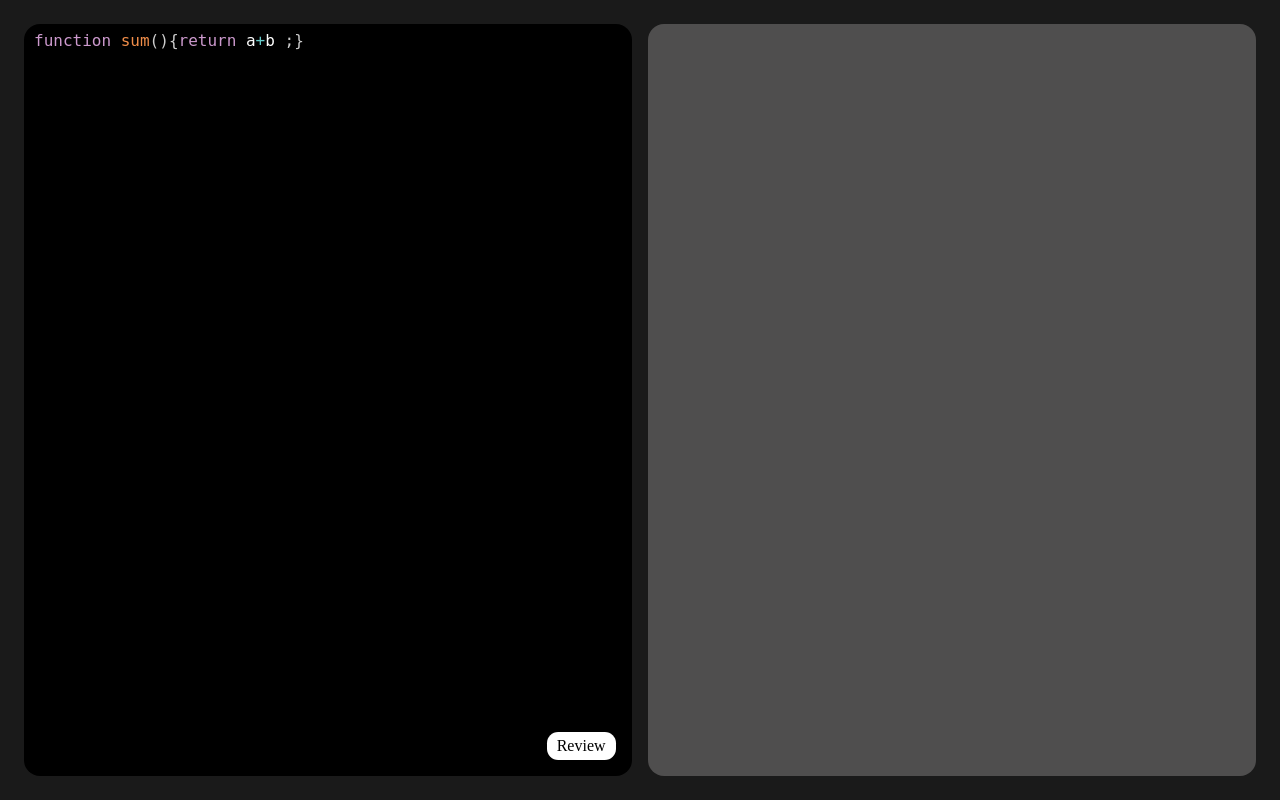
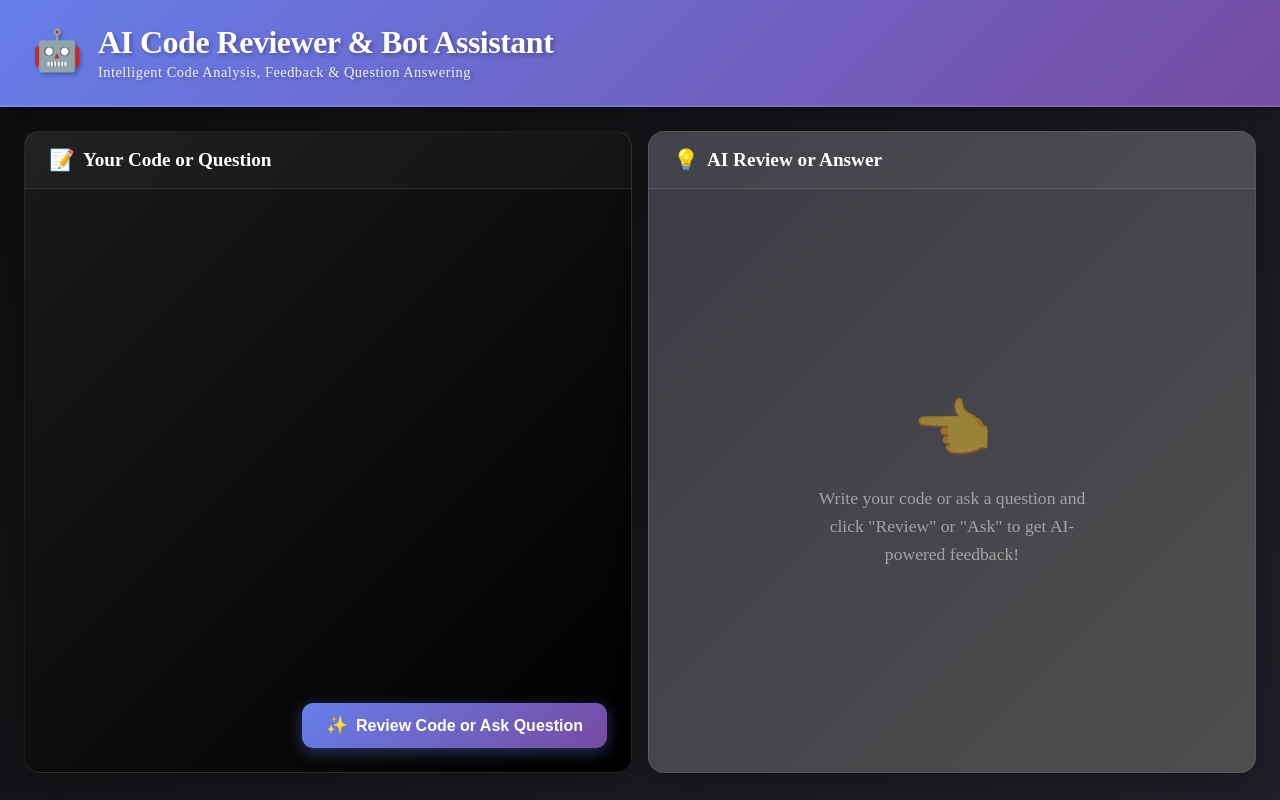
Before and after one commit to Sam124-Scorpion/Optima, a React (Vite) app in the folder Frontend/: page / in a window 1280 px wide. Built offline with nearby package versions, Linux system fonts and the light colour scheme.

Commit message:
newy added ui

```diff
--- a/Frontend/src/App.jsx
+++ b/Frontend/src/App.jsx
@@ -13,8 +13,11 @@ import rehypeHighlight from "rehype-highlight"
 
 const App = () => {
 
-  const [code, setcode] = useState(`function sum(){return a+b ;}`)
+  const [code, setcode] = useState(``)
   const [review, setreview] = useState(``)
+  const [answer, setanswer] = useState(``)
+  const [isLoading, setIsLoading] = useState(false)
+  const [error, setError] = useState(null)
 
 
   useEffect(() => {
@@ -23,35 +26,60 @@ const App = () => {
   }, [])
 
   async function reviewcode() {
-    const res = await axios.post('http://localhost:3000/ai/get_review', { code });
-    console.log(res)
+    if (!code.trim()) {
+      setError("Please enter some code to review")
+      return
+    }
 
-    setreview(res.data)
+    setIsLoading(true)
+    setError(null)
+    setreview("")
+    setanswer("")
 
-
+    try {
+      const res = await axios.post('http://localhost:3000/ai/get_review', { code : code });
+      console.log(res)
+      setreview(res.data)
+      setanswer(res.data)
+    } catch (err) {
+      setError("Failed to get review or answer. Please try again.")
+      console.error(err)
+    } finally {
+      setIsLoading(false)
+    }
   }
 
   return (
     <>
+      <header className="app-header">
+        <div className="header-content">
+          <h1 className="main-title">
+            <span className="title-icon">🤖</span>
+            <span className="title-text">
+              <span className="title-main">AI Code Reviewer & Bot Assistant</span>
+              <span className="title-subtitle">Intelligent Code Analysis, Feedback & Question Answering</span>
+            </span>
+          </h1>
+        </div>
+      </header>
+
       <main>
         <div className='left'>
+          <div className="code-section-header">
+            <h2 className="section-title">
+              <span className="section-icon">📝</span>
+              Your Code or Question
+            </h2>
+          </div>
           <div className="code">
-            {/* <pre>
-              <code className="language-javascript">{}</code>
-            </pre> */}
             <Editor
               value={code}
-              onValueChange={code => setcode(code)}
+              onValueChange={code => {
+                setcode(code)
+                setError(null)
+              }}
               padding={10}
               highlight={code => prism.highlight(code, prism.languages.javascript, "javascript")}
-              // style={{
-              //   fontFamily,
-              //   fontSize
-              // border="1px solid black",
-              // borderRadius="5px",
-              // height="100%",
-              // width="100%"
-              // }}
               style={{
                 fontFamily: '"fira code " , "fira mono" , "monospace"',
                 fontSize: 16,
@@ -61,21 +89,59 @@ const App = () => {
               }}
             />
           </div>
-          <div className='review' onClick={reviewcode}>Review</div>
-        </div>
-        <div className='right'>
-          <Markdown
-          rehypePlugins={rehypeHighlight}
+          <button
+            className={`review-btn ${isLoading ? 'loading' : ''}`}
+            onClick={reviewcode || askquestion}
+            disabled={isLoading}
           >
-            {review}
-          </Markdown>
-
+            {isLoading ? (
+              <>
+                <span className="spinner"></span>
+                <span>Analyzing...</span>
+              </>
+            ) : (
+              <>
+                <span className="btn-icon">✨</span>
+                <span>Review Code or Ask Question</span>
+              </>
+            )}
+          </button>
+          {error && (
+            <div className="error-message">
+              <span className="error-icon">⚠️</span>
+              {error}
+            </div>
+          )}
         </div>
 
-
+        <div className='right'>
+          <div className="review-section-header">
+            <h2 className="section-title">
+              <span className="section-icon">💡</span>
+              AI Review or Answer
+            </h2>
+          </div>
+          <div className="review-content">
+            {isLoading ? (
+              <div className="loading-state">
+                <div className="loading-spinner-large"></div>
+                <p>AI is analyzing your code...</p>
+              </div>
+            ) : review || answer ? (
+              <Markdown
+                rehypePlugins={rehypeHighlight}
+              >
+                {review || answer}
+              </Markdown>
+            ) : (
+              <div className="empty-state">
+                <div className="empty-icon">👈</div>
+                <p className="empty-text">Write your code or ask a question and click "Review" or "Ask" to get AI-powered feedback!</p>
+              </div>
+            )}
+          </div>
+        </div>
       </main>
-
-
     </>
   )
 }
--- a/Frontend/src/index.css
+++ b/Frontend/src/index.css
@@ -11,11 +11,59 @@ width: 100%;
 #root{
 height: 100%;
 width: 100%;
-background-color: rgba(0, 0, 0, 0.899);
+background: linear-gradient(135deg, rgba(0, 0, 0, 0.95) 0%, rgba(20, 20, 30, 0.95) 100%);
 }
 
+/* Header Styles */
+.app-header {
+  background: linear-gradient(135deg, #667eea 0%, #764ba2 100%);
+  padding: 1.5rem 2rem;
+  box-shadow: 0 4px 20px rgba(0, 0, 0, 0.3);
+  border-bottom: 2px solid rgba(255, 255, 255, 0.1);
+}
+
+.header-content {
+  max-width: 100%;
+  margin: 0 auto;
+}
+
+.main-title {
+  display: flex;
+  align-items: center;
+  gap: 1rem;
+  color: white;
+  font-size: 2rem;
+  font-weight: 700;
+  text-shadow: 2px 2px 4px rgba(0, 0, 0, 0.3);
+  animation: fadeInDown 0.6s ease-out;
+}
+
+.title-icon {
+  font-size: 2.5rem;
+  animation: bounce 2s infinite;
+}
+
+.title-text {
+  display: flex;
+  flex-direction: column;
+  gap: 0.2rem;
+}
+
+.title-main {
+  font-size: 2rem;
+  letter-spacing: -0.5px;
+}
+
+.title-subtitle {
+  font-size: 0.9rem;
+  font-weight: 400;
+  opacity: 0.9;
+  letter-spacing: 0.5px;
+}
+
+/* Main Layout */
 main{
-  height: 100%;
+  height: calc(100% - 110px);
   width: 100%;
   padding: 1.5rem;
   display: flex;
@@ -26,17 +74,46 @@ main .left , main .right{
   flex-basis: 50%;
   border-radius: 1rem;
   position: relative;
+  box-shadow: 0 8px 32px rgba(0, 0, 0, 0.3);
+  transition: transform 0.3s ease, box-shadow 0.3s ease;
+}
+
+main .left:hover, main .right:hover {
+  transform: translateY(-2px);
+  box-shadow: 0 12px 40px rgba(0, 0, 0, 0.4);
 }
 
 main .left{
-  background-color:black;
+  background: linear-gradient(135deg, #1a1a1a 0%, #000000 100%);
   position: relative;
+  border: 1px solid rgba(255, 255, 255, 0.1);
+}
 
+/* Section Headers */
+.code-section-header, .review-section-header {
+  padding: 1rem 1.5rem;
+  border-bottom: 1px solid rgba(255, 255, 255, 0.1);
+  background: rgba(255, 255, 255, 0.03);
 }
+
+.section-title {
+  display: flex;
+  align-items: center;
+  gap: 0.5rem;
+  color: white;
+  font-size: 1.2rem;
+  font-weight: 600;
+  margin: 0;
+}
+
+.section-icon {
+  font-size: 1.3rem;
+}
+
 .left .code ,
 .code pre ,
 .code pre code{
-  height: 100%;
+  height: calc(100% - 60px);
   width: 100%;
   margin:0;
   color:  white;
@@ -52,26 +129,207 @@ main .left{
 }
 
 main .right{
-  background-color: rgb(79, 78, 78);
+  background: linear-gradient(135deg, rgb(60, 60, 70) 0%, rgb(79, 78, 78) 100%);
   color: white;
-  padding: 1rem 2rem;
+  padding: 0;
   font-size: 1.1rem;
-  overflow: auto;
+  overflow: hidden;
+  display: flex;
+  flex-direction: column;
+  border: 1px solid rgba(255, 255, 255, 0.1);
 }
 
-main .left .review{
+.review-content {
+  flex: 1;
+  padding: 1.5rem 2rem;
+  overflow: auto;
+  height: calc(100% - 60px);
+}
+
+/* Review Button */
+.review-btn {
   position: absolute;
-  bottom: 1rem;
-  right: 1rem;
-  color: black;
-  background-color: white;
-  padding: 5px 10px;
+  bottom: 1.5rem;
+  right: 1.5rem;
+  color: white;
+  background: linear-gradient(135deg, #667eea 0%, #764ba2 100%);
+  padding: 0.75rem 1.5rem;
   border-radius: 0.7rem;
   cursor: pointer;
-  transition: 0.8ms;
+  border: none;
+  font-size: 1rem;
+  font-weight: 600;
+  display: flex;
+  align-items: center;
+  gap: 0.5rem;
+  transition: all 0.3s ease;
   user-select: none;
+  box-shadow: 0 4px 15px rgba(102, 126, 234, 0.4);
 }
-main .left .review:hover{
-  transform: scale(1.05);
-  font: bold;
+
+.review-btn:hover:not(:disabled) {
+  transform: translateY(-2px) scale(1.05);
+  box-shadow: 0 6px 20px rgba(102, 126, 234, 0.6);
+  background: linear-gradient(135deg, #764ba2 0%, #667eea 100%);
 }
+
+.review-btn:active:not(:disabled) {
+  transform: translateY(0) scale(1);
+}
+
+.review-btn:disabled {
+  opacity: 0.7;
+  cursor: not-allowed;
+}
+
+.review-btn.loading {
+  background: linear-gradient(135deg, #4a5568 0%, #2d3748 100%);
+}
+
+.btn-icon {
+  font-size: 1.1rem;
+}
+
+/* Loading Spinner */
+.spinner {
+  width: 16px;
+  height: 16px;
+  border: 2px solid rgba(255, 255, 255, 0.3);
+  border-top-color: white;
+  border-radius: 50%;
+  animation: spin 0.8s linear infinite;
+}
+
+.loading-spinner-large {
+  width: 50px;
+  height: 50px;
+  border: 4px solid rgba(255, 255, 255, 0.2);
+  border-top-color: #667eea;
+  border-radius: 50%;
+  animation: spin 1s linear infinite;
+  margin: 0 auto 1rem;
+}
+
+/* Loading State */
+.loading-state {
+  display: flex;
+  flex-direction: column;
+  align-items: center;
+  justify-content: center;
+  height: 100%;
+  color: rgba(255, 255, 255, 0.7);
+  font-size: 1.1rem;
+}
+
+/* Empty State */
+.empty-state {
+  display: flex;
+  flex-direction: column;
+  align-items: center;
+  justify-content: center;
+  height: 100%;
+  text-align: center;
+  color: rgba(255, 255, 255, 0.5);
+}
+
+.empty-icon {
+  font-size: 4rem;
+  margin-bottom: 1rem;
+  animation: pulse 2s infinite;
+}
+
+.empty-text {
+  font-size: 1.1rem;
+  max-width: 300px;
+  line-height: 1.6;
+}
+
+/* Error Message */
+.error-message {
+  position: absolute;
+  bottom: 4.5rem;
+  right: 1.5rem;
+  background: rgba(239, 68, 68, 0.9);
+  color: white;
+  padding: 0.75rem 1rem;
+  border-radius: 0.5rem;
+  display: flex;
+  align-items: center;
+  gap: 0.5rem;
+  font-size: 0.9rem;
+  box-shadow: 0 4px 15px rgba(239, 68, 68, 0.3);
+  animation: slideInUp 0.3s ease-out;
+  max-width: 300px;
+}
+
+.error-icon {
+  font-size: 1.1rem;
+}
+
+/* Animations */
+@keyframes fadeInDown {
+  from {
+    opacity: 0;
+    transform: translateY(-20px);
+  }
+  to {
+    opacity: 1;
+    transform: translateY(0);
+  }
+}
+
+@keyframes bounce {
+  0%, 100% {
+    transform: translateY(0);
+  }
+  50% {
+    transform: translateY(-10px);
+  }
+}
+
+@keyframes spin {
+  to {
+    transform: rotate(360deg);
+  }
+}
+
+@keyframes pulse {
+  0%, 100% {
+    opacity: 1;
+    transform: scale(1);
+  }
+  50% {
+    opacity: 0.7;
+    transform: scale(1.1);
+  }
+}
+
+@keyframes slideInUp {
+  from {
+    opacity: 0;
+    transform: translateY(10px);
+  }
+  to {
+    opacity: 1;
+    transform: translateY(0);
+  }
+}
+
+/* Scrollbar Styling */
+.review-content::-webkit-scrollbar {
+  width: 8px;
+}
+
+.review-content::-webkit-scrollbar-track {
+  background: rgba(255, 255, 255, 0.05);
+  border-radius: 4px;
+}
+
+.review-content::-webkit-scrollbar-thumb {
+  background: rgba(255, 255, 255, 0.2);
+  border-radius: 4px;
+}
+
+.review-content::-webkit-scrollbar-thumb:hover {
+  background: rgba(255, 255, 255, 0.3);
+}
```
Also changed, not shown: 1 other file (tests, documents, lock files or other folders).
